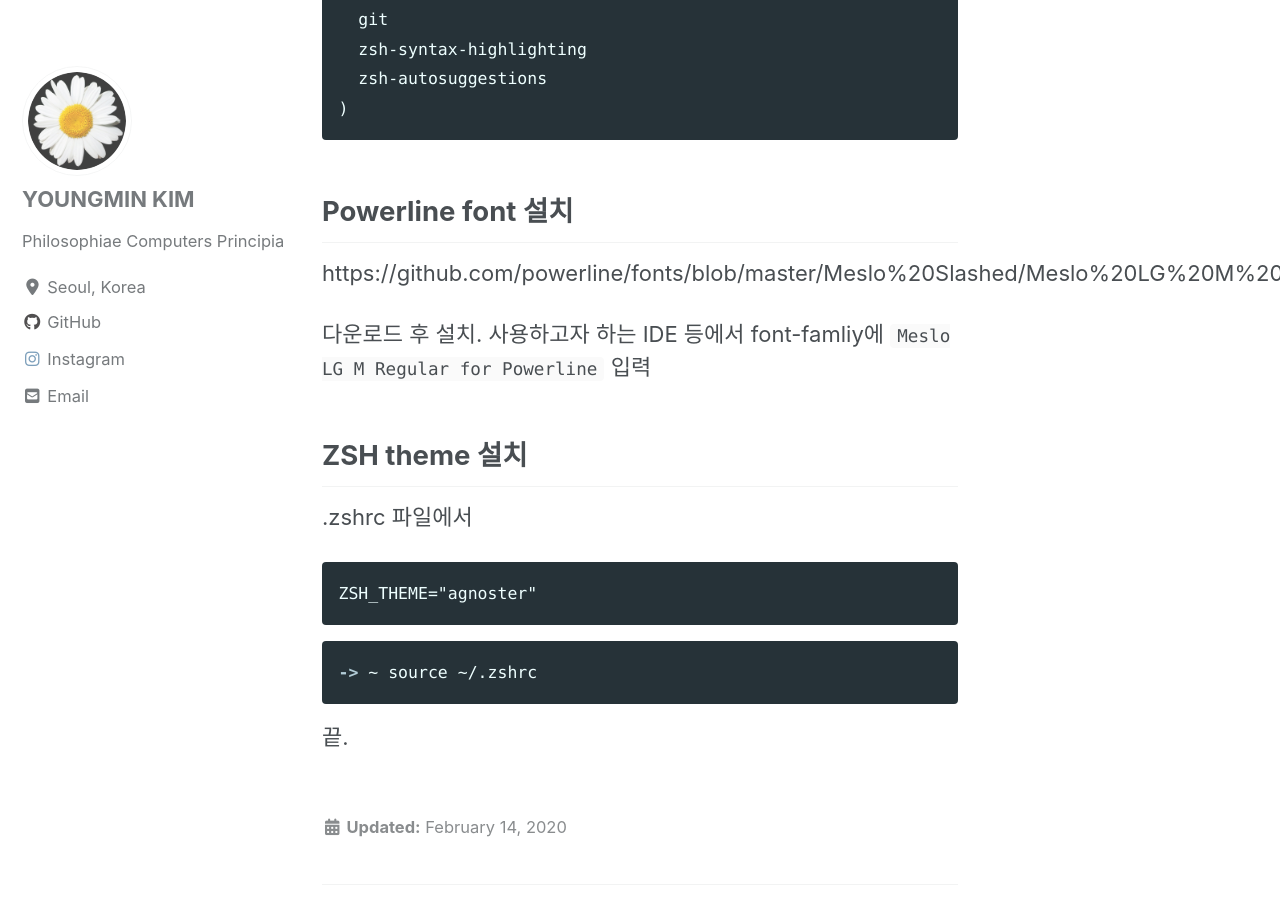
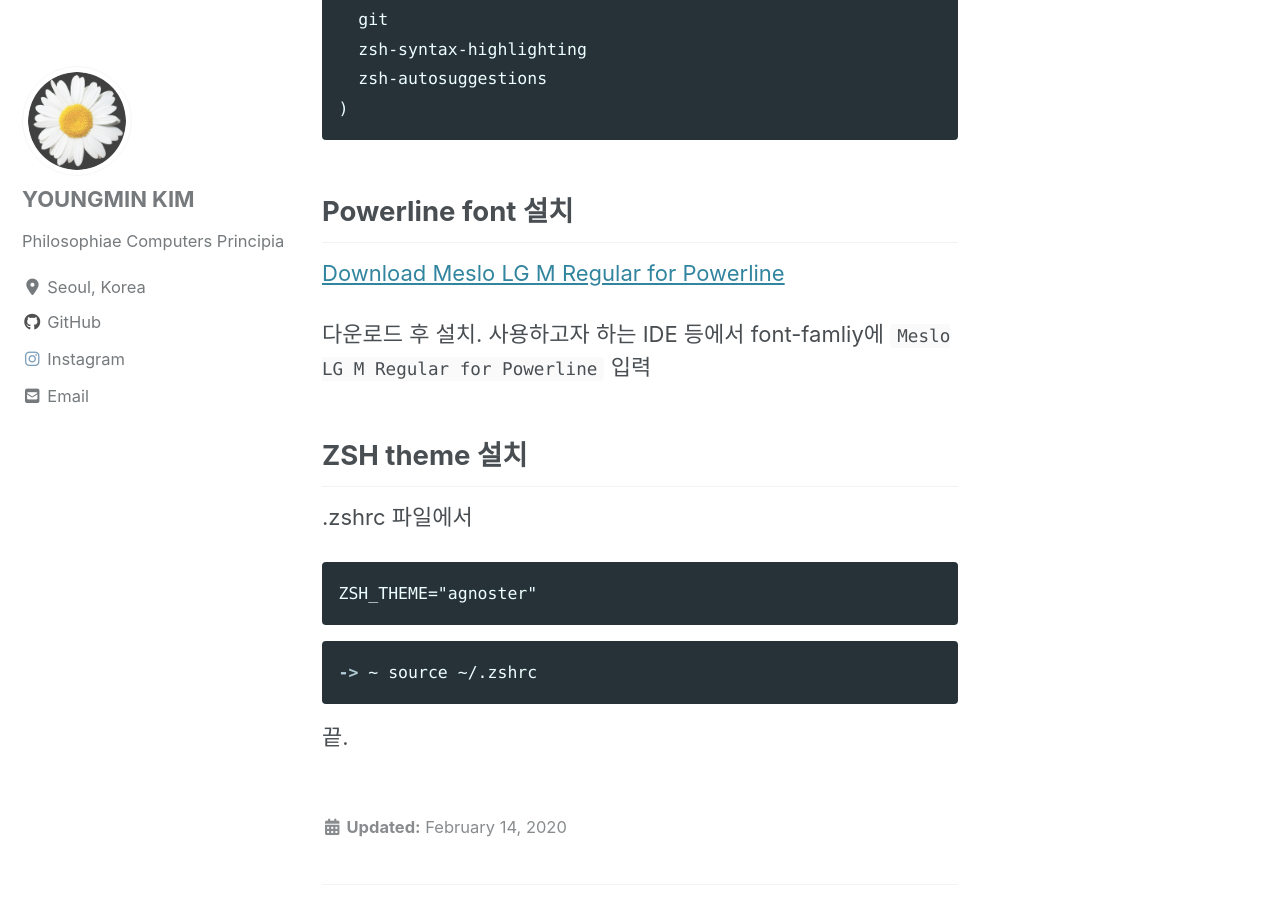
Before and after one commit to wrkholic84/wrkholic84.github.io, a Jekyll site: the page built from _posts/2020-02-14-ZSHSettings.md, in a window 1280 px wide and 900 px high, scrolled down 1589 px. Built offline with Jekyll 4.4.1, drawn with Linux system fonts in a browser that asks for light colours; cached includes are drawn as plain includes; nearby versions of some CDN libraries.

Commit message:
zsh settings

````diff
--- a/_posts/2020-02-14-ZSHSettings.md
+++ b/_posts/2020-02-14-ZSHSettings.md
@@ -48,7 +48,8 @@ plugins=(
 ```
 
 ## Powerline font 설치
-https://github.com/powerline/fonts/blob/master/Meslo%20Slashed/Meslo%20LG%20M%20Regular%20for%20Powerline.ttf
+[Download Meslo LG M Regular for Powerline](https://github.com/powerline/fonts/blob/master/Meslo%20Slashed/Meslo%20LG%20M%20Regular%20for%20Powerline.ttf
+)
 
 다운로드 후 설치.
 사용하고자 하는 IDE 등에서 font-famliy에 `Meslo LG M Regular for Powerline` 입력
````
